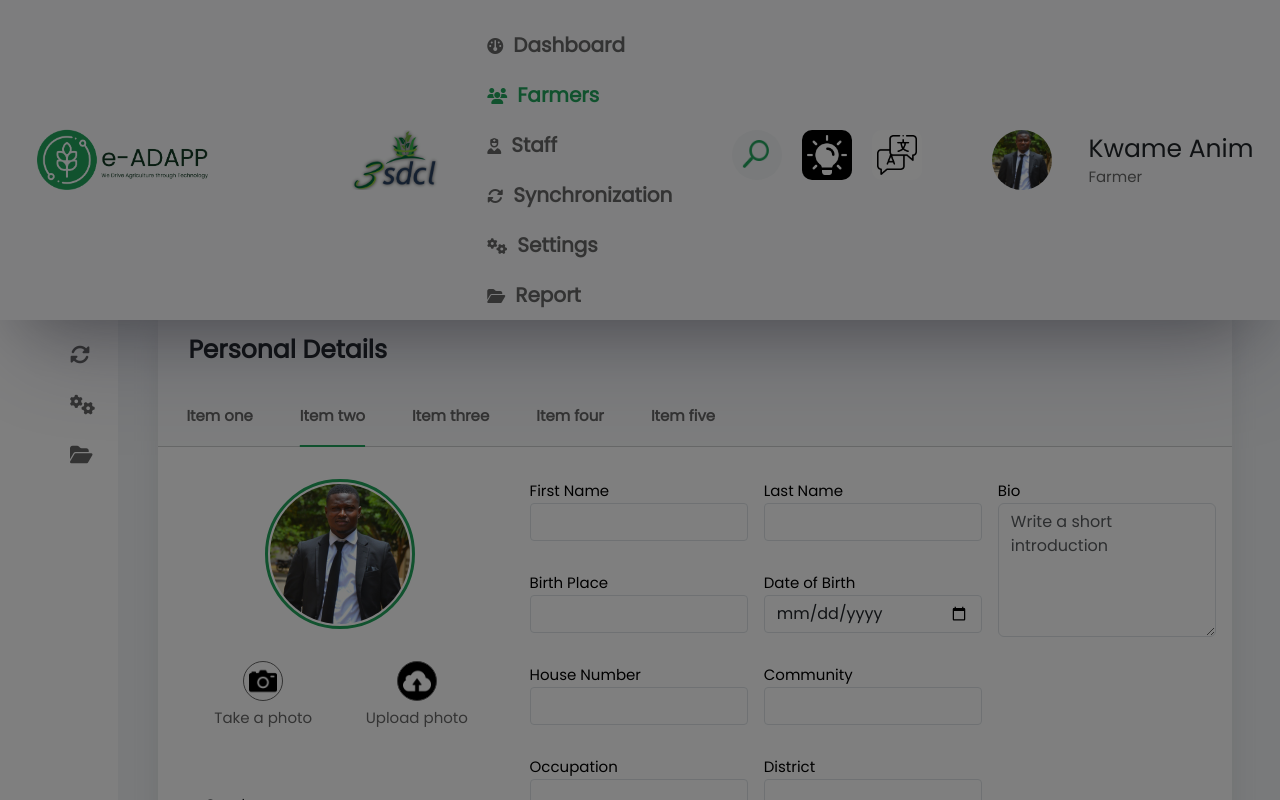
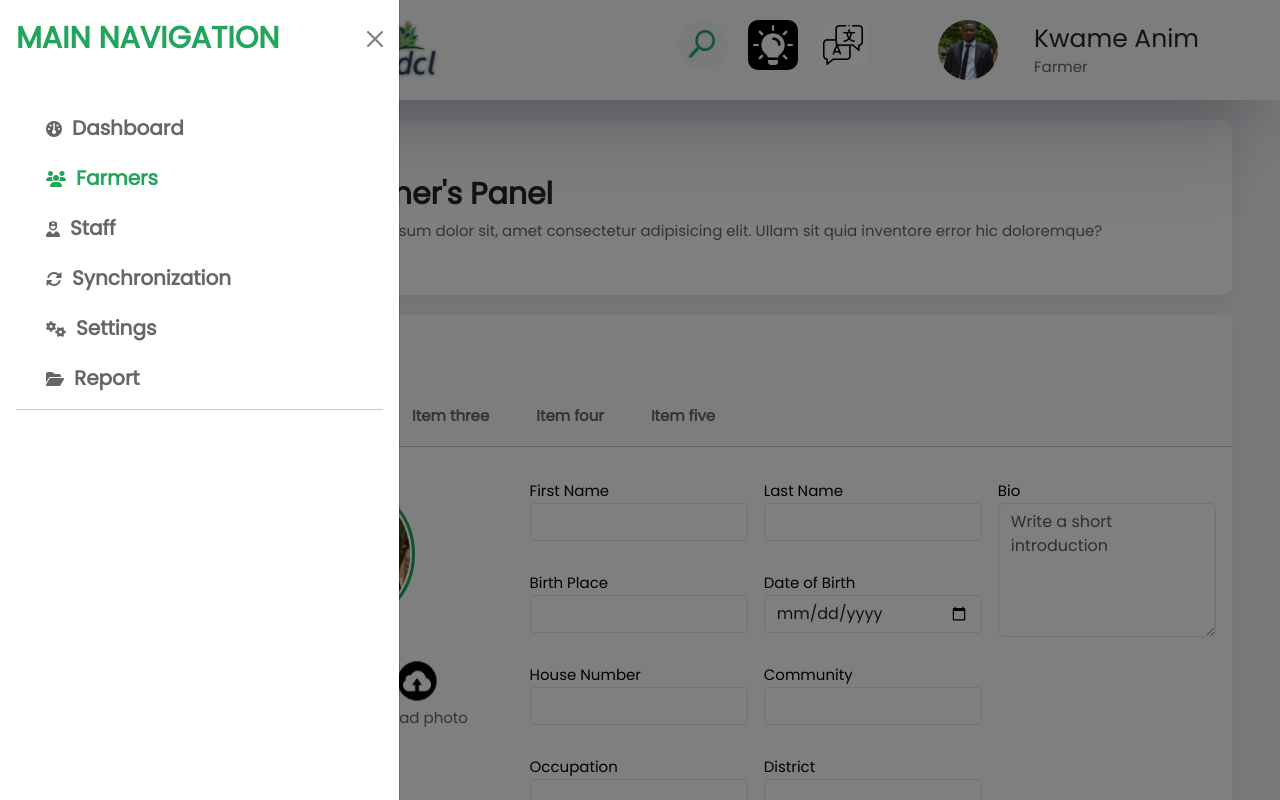
Before and after one commit to yaqoubhassan/coding-challenge, a Vue app: page /dashboard/farmers in a window 1280 px wide. Both pictures are taken after a click on the button 200 px from the left and 385 px from the top of the page. Shown: the top 800 px of the page. Built offline with nearby package versions, Linux system fonts and the light colour scheme.

Commit message:
Fix offcanvas dismiss event

```diff
--- a/src/components/Header.vue
+++ b/src/components/Header.vue
@@ -6,19 +6,19 @@
                     <a class="navbar-brand" href="#"><img class="first-logo" src="../assets/images/logo.png" alt=""></a>
                     <a class="navbar-brand" href="#"><img class="second-logo" src="../assets/images/logo2.png" alt=""></a>
 
-                    <button class="navbar-toggler" data-bs-toggle="offcanvas" href="#offcanvasExample" role="button"
-                        aria-controls="offcanvasExample">
+                    <button @click="checkUrl" class="toggler" data-bs-toggle="offcanvas" href="#offcanvasExample"
+                        role="button" aria-controls="offcanvasExample" type="button" title="toggler">
                         <span class="navbar-toggler-icon"></span>
                     </button>
-
-                    <div class="collapse offcanvas offcanvas-start" tabindex="-1" id="offcanvasExample"
-                        data-bs-dismiss="offcanvas" aria-labelledby="offcanvasExampleLabel">
+                    <!-- <button id="yaqoub">Click</button> -->
+                    <div class="collapse mycanvas offcanvas-start" tabindex="-1" id="offcanvasExample"
+                        aria-labelledby="offcanvasExampleLabel">
                         <div class="offcanvas-header">
                             <h5 class="offcanvas-title" id="offcanvasExampleLabel"
                                 style="color: #22A45D; font-size: 30px; font-weight: 600;">
                                 MAIN NAVIGATION
                             </h5>
-                            <button type="button" class="btn-close" data-bs-dismiss="offcanvas" aria-label="Close"></button>
+                            <button type="button" class="btn-close dismiss" id="dismiss" aria-label="Close"></button>
                         </div>
                         <div class="offcanvas-body">
                             <div style="display: flex; flex-direction: column;">
@@ -35,7 +35,16 @@
                                 </RouterLink>
                                 <RouterLink class="nav-link fa fa-thin fa-folder-open" to="/"><span>Report</span>
                                 </RouterLink>
-
+                            </div>
+                            <hr>
+                            <div v-if="subMenu" class="subMenu">
+                                <ul class="subMenu-list">
+                                    <li><a href="">Item One</a></li>
+                                    <li><a class="active" href="">Item Two</a></li>
+                                    <li><a href="">Item Three</a></li>
+                                    <li><a href="">Item Four</a></li>
+                                    <li><a href="">Item Five</a></li>
+                                </ul>
                             </div>
                         </div>
                     </div>
@@ -79,6 +88,43 @@
         </header>
     </section>
 </template>
+
+<script>
+document.addEventListener('DOMContentLoaded', function () {
+
+    var dismissButton = document.getElementById("dismiss");
+    var canvas = document.getElementById('offcanvasExample');
+    dismissButton.addEventListener('click', myFunction)
+    function myFunction() {
+        canvas.classList.add("hiding")
+    }
+
+    var screen = document.getElementById("offcanvasExample");
+    var canvasScreen = document.getElementById('offcanvasExample');
+    screen.addEventListener('click', secondFunction)
+    function secondFunction() {
+        canvasScreen.classList.add("hiding")
+    }
+})
+export default {
+    data() {
+        return {
+            subMenu: false,
+            showCanvas: true
+        }
+    },
+    methods: {
+        checkUrl() {
+            if (this.$route.path === '/dashboard/farmers') {
+                this.subMenu = true
+            } else {
+                this.subMenu = false
+            }
+        },
+    }
+}
+
+</script>
 
 <style scoped>
 .navbar {
@@ -195,13 +241,126 @@ a.router-link-exact-active {
     color: #22A45D;
 }
 
+.subMenu-list a {
+    text-decoration: none;
+    color: #666666;
+    font-size: 20px;
+    font-weight: 600;
+}
+
+.subMenu-list a:hover {
+    color: #22A45D;
+}
+
+.subMenu-list a.active {
+    color: #22A45D;
+}
+
+.subMenu-list li {
+    list-style: none;
+    margin-bottom: 10px;
+}
+
+.toggler {
+    padding: var(--bs-navbar-toggler-padding-y) var(--bs-navbar-toggler-padding-x);
+    font-size: var(--bs-navbar-toggler-font-size);
+    line-height: 1;
+    color: var(--bs-navbar-color);
+    background-color: transparent;
+    border: var(--bs-border-width) solid var(--bs-navbar-toggler-border-color);
+    border-radius: var(--bs-navbar-toggler-border-radius);
+    transition: var(--bs-navbar-toggler-transition);
+}
+
+.mycanvas {
+    --bs-offcanvas-zindex: 1045;
+    --bs-offcanvas-width: 400px;
+    --bs-offcanvas-height: 30vh;
+    --bs-offcanvas-padding-x: 1rem;
+    --bs-offcanvas-padding-y: 1rem;
+    --bs-offcanvas-color: var(--bs-body-color);
+    --bs-offcanvas-bg: var(--bs-body-bg);
+    --bs-offcanvas-border-width: var(--bs-border-width);
+    --bs-offcanvas-border-color: var(--bs-border-color-translucent);
+    --bs-offcanvas-box-shadow: 0 0.125rem 0.25rem rgba(var(--bs-body-color-rgb), 0.075);
+    --bs-offcanvas-transition: transform 0.3s ease-in-out;
+    --bs-offcanvas-title-line-height: 1.5;
+}
+
+.mycanvas.show:not(.hiding),
+.mycanvas.showing {
+    transform: none;
+}
+
+.mycanvas.hiding,
+.mycanvas.show,
+.mycanvas.showing {
+    visibility: visible;
+}
+
+.mycanvas.offcanvas-start {
+    top: 0;
+    left: 0;
+    width: var(--bs-offcanvas-width);
+    border-right: var(--bs-offcanvas-border-width) solid var(--bs-offcanvas-border-color);
+    transform: translateX(-100%);
+}
+
+.mycanvas {
+    position: fixed;
+    bottom: 0;
+    z-index: var(--bs-offcanvas-zindex);
+    display: flex;
+    flex-direction: column;
+    max-width: 100%;
+    color: var(--bs-offcanvas-color);
+    visibility: hidden;
+    background-color: var(--bs-offcanvas-bg);
+    background-clip: padding-box;
+    outline: 0;
+    transition: var(--bs-offcanvas-transition);
+}
+
+@media (min-width: 1200px) {
+
+
+    .navbar-expand-lg .offcanvas {
+        position: static;
+        z-index: auto;
+        flex-grow: 1;
+        width: auto !important;
+        height: auto !important;
+        visibility: visible !important;
+        background-color: transparent !important;
+        border: 0 !important;
+        transform: none !important;
+        transition: none;
+    }
+}
+
+@media (min-width: 1200px) {
+    .navbar-expand-lg .toggler {
+        display: none;
+    }
+}
+
+
 @media screen and (max-width: 1200px) {
-    .navbar-brand {
-        display: none;
+    .navbar-expand-lg .navbar-nav {
+        flex-direction: row;
+    }
+
+    .navbar-expand-lg .navbar-collapse {
+        display: flex !important;
+        flex-basis: auto;
     }
 
     .navbar-expand-lg .navbar-toggler {
         display: block;
+    }
+
+    .navbar-brand {
+        display: none;
     }
 
     .search-container {
@@ -218,7 +377,6 @@ a.router-link-exact-active {
         width: 40px;
         text-align: center;
         justify-content: center;
-        /* padding: 7px 5px 8px 5px; */
     }
 
     .profile-container {
@@ -239,15 +397,6 @@ a.router-link-exact-active {
 }
 
 @media (max-width: 992px) {
-    .navbar-expand-lg .navbar-collapse {
-        display: flex !important;
-        flex-basis: auto;
-    }
-
-    .navbar-expand-lg .navbar-nav {
-        flex-direction: row;
-    }
-
     .profile-container {
         margin-right: 0px;
     }
@@ -267,10 +416,4 @@ a.router-link-exact-active {
         padding-right: 0px;
     }
 }
-
-@media screen and (min-width: 1200px) {
-    .navbar-expand-lg .navbar-toggler {
-        display: none;
-    }
-}
 </style>
```
